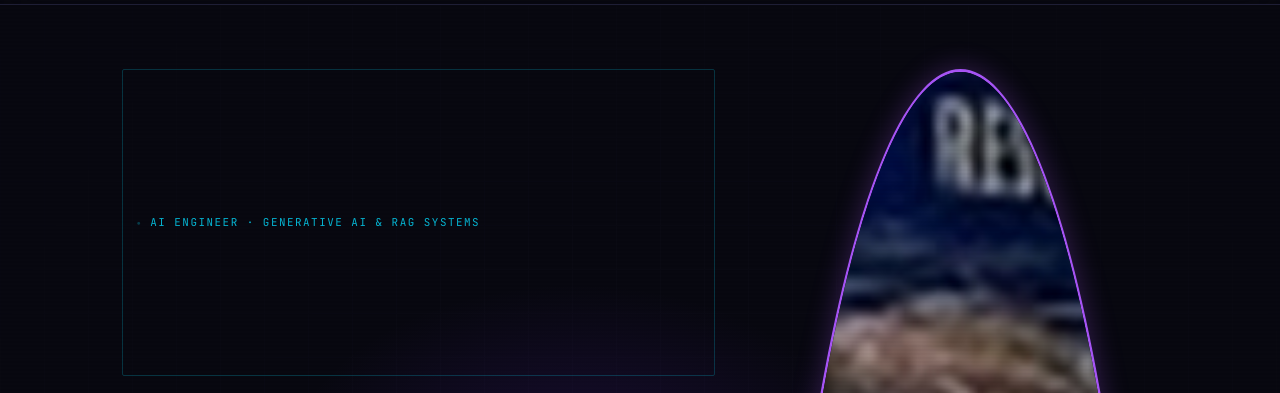
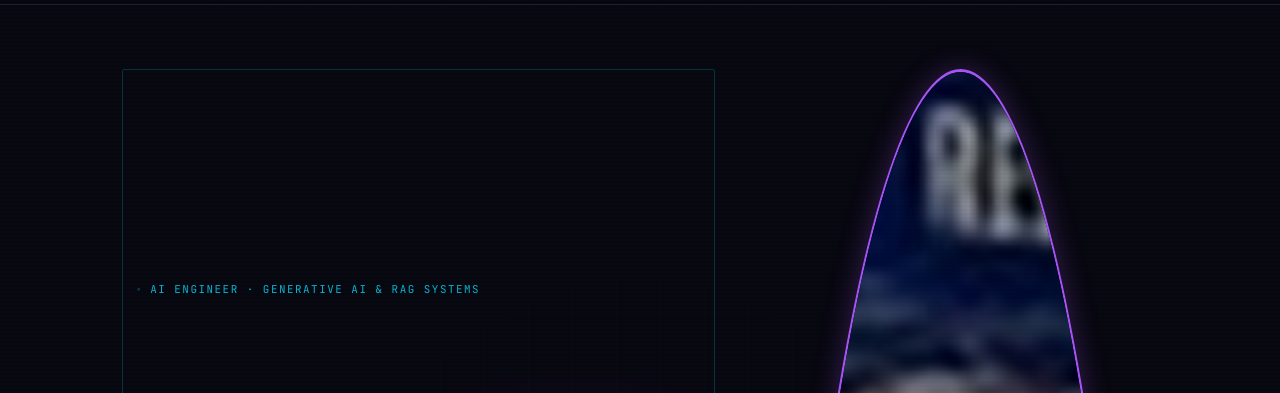
Before and after one commit to Anish-1504/My_Portfolio-, a plain HTML site: page index (1).html in a window 1280 px wide. Shown: the part 55-448 px from the top of the page. Drawn offline with Linux system fonts and the light colour scheme; a web font is replaced by a local one.

Commit message:
Increase hero profile dimensions to 3000px

```diff
--- a/index (1).html
+++ b/index (1).html
@@ -213,7 +213,7 @@ body::before{
 }
 .hero-profile{
   grid-column:2;grid-row:1 / span 6;justify-self:center;align-self:center;
-  position:static;width:2200px;height:2200px;object-fit:cover;border-radius:50%;
+  position:static;width:3000px;height:3000px;object-fit:cover;border-radius:50%;
   border:3px solid var(--accent2);box-shadow:0 0 28px rgba(168,85,247,0.28);
   margin:0;
 }
```
